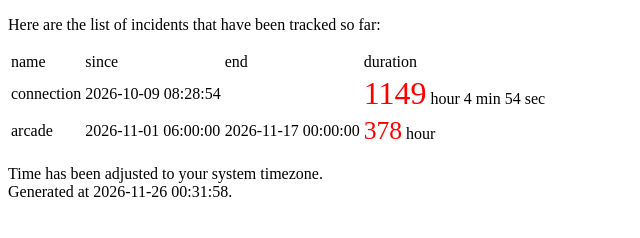
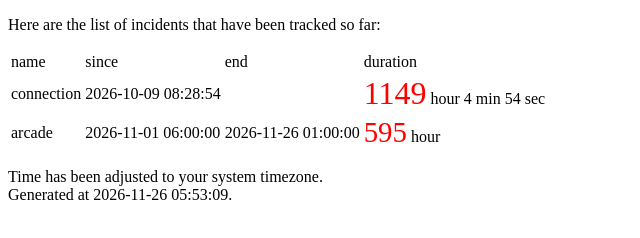
Before and after one commit to ReiFan49/incident-tracker, a plain HTML site: page index.html in a window 1280 px wide. Shown: the full height of the page, 0-640 px from the left. Drawn offline with Linux system fonts and the light colour scheme.

Commit message:
generated from `0bc74728`

```diff
--- a/index.html
+++ b/index.html
@@ -1,4 +1,4 @@
-<!DOCTYPE html><body><p>Here are the list of incidents that have been tracked so far:</p><table><thead><tr><td>name</td><td>since</td><td>end</td><td>duration</td></tr></thead><tbody><tr><td>connection</td><td data-actual-time=1791534534>2026-10-09 08:28:54</td><td></td><td><span style='font-size: 2.0em; color: red'>1144</span> hour 3 min 4 sec</td></tr><tr><td>arcade</td><td data-actual-time=1793512800>2026-11-01 06:00:00</td><td data-actual-time=1794873600>2026-11-17 00:00:00</td><td><span style='font-size: 1.6em; color: red'>378</span> hour</td></tr></tbody></table><p>Time has been adjusted to your system timezone. <br> Generated at <span id=generated-time data-actual-time=1795653118>2026-11-26 00:31:58</span>.</p><script>'use strict';
+<!DOCTYPE html><body><p>Here are the list of incidents that have been tracked so far:</p><table><thead><tr><td>name</td><td>since</td><td>end</td><td>duration</td></tr></thead><tbody><tr><td>connection</td><td data-actual-time=1791534534>2026-10-09 08:28:54</td><td></td><td><span style='font-size: 2.0em; color: red'>1149</span> hour 24 min 15 sec</td></tr><tr><td>arcade</td><td data-actual-time=1793512800>2026-11-01 06:00:00</td><td data-actual-time=1795654800>2026-11-26 01:00:00</td><td><span style='font-size: 1.8em; color: red'>595</span> hour</td></tr></tbody></table><p>Time has been adjusted to your system timezone. <br> Generated at <span id=generated-time data-actual-time=1795672389>2026-11-26 05:53:09</span>.</p><script>'use strict';
 function preciseInterval(callback, ndate) {
   var cdate = new Date();
   var dtime = ndate.getTime() - cdate.getTime();
```
